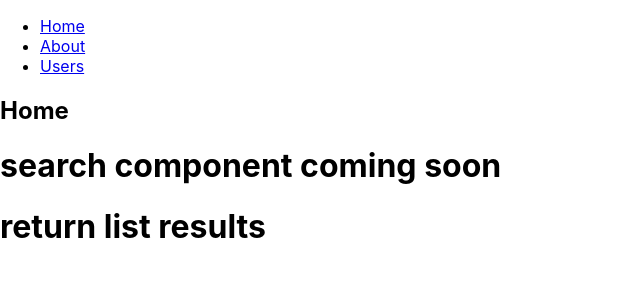
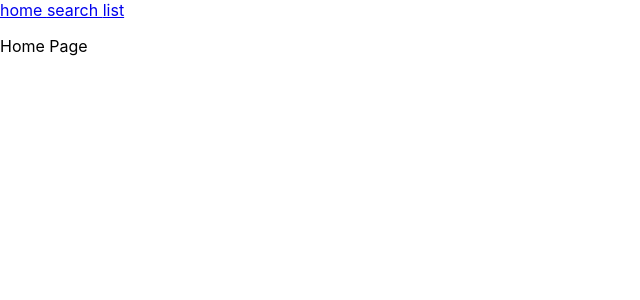
Before and after one commit to BrendanShields/burning-airlines-client, a React (Create React App) app: page /#/ in a window 1280 px wide. Shown: the top 300 px of the page, without its empty margins (0-640 px from the left). Built offline with nearby package versions, Linux system fonts and the light colour scheme.

Commit message:
Added route pages and linked them

```diff
--- /dev/null
+++ b/src/Routes.js
@@ -0,0 +1,18 @@
+import React from 'react'; //component not required
+import { HashRouter as Router, Route} from 'react-router-dom'; //renaming router with destructuring
+
+import Home from './components/Home';
+import FlightSearch from './components/FlightSearch';
+import List from './components/List';
+
+const Routes = (
+  <Router>
+    <div>
+      <Route exact path="/" component={ Home } />
+      <Route exact path="/search" component={ FlightSearch } />
+      <Route path="/list" component={ List } />
+    </div>
+  </Router>
+);
+
+export default Routes;
--- a/src/components/FlightSearch.js
+++ b/src/components/FlightSearch.js
@@ -1,9 +1,15 @@
 import React, { Component } from 'react';
+import Nav from './Nav'
 
 class FlightSearch extends Component {
   render () {
     return (
-
+      <div>
+      <Nav />
+      <p> Flight Search </p>
+      </div>
     )
   }
 }
+
+export default FlightSearch
--- a/src/components/Home.js
+++ b/src/components/Home.js
@@ -1,4 +1,5 @@
 import React, { Component } from 'react'
+
 
 import List from './List'
 import Nav from './Nav'
@@ -9,10 +10,8 @@ class Home extends Component {
   render () {
     return (
       <div>
-      < Nav />
-      < Search />
-      < List />
-
+      <Nav />
+      <p> Home Page </p>
       </div>
     )
   }
--- a/src/components/List.js
+++ b/src/components/List.js
@@ -1,9 +1,13 @@
 import React, { Component } from 'react'
+import Nav from './Nav'
 
 class List extends Component {
   render () {
     return (
-      <h1> return list results </h1>
+      <div>
+      < Nav />
+      <p> List Page </p>
+      </div>
     )
   }
 }
--- a/src/components/Nav.js
+++ b/src/components/Nav.js
@@ -1,41 +1,23 @@
 import React, { Component } from 'react'
+import { Link } from 'react-router-dom';
 
-import { BrowserRouter as Router, Route, Link } from "react-router-dom";
+import Home from './Home'
+import Search from './FlightSearch'
+import List from './List'
+
+class Nav extends Component {
+
+  render () {
+    return (
+      <div>
+      <Link to="/">home </Link>
+      <Link to="/search">search </Link>
+      <Link to="/list">list </Link>
 
 
-const Index = () => <h2>Home</h2>;
-const About = () => <h2>Flights</h2>;
-const Users = () => <h2>User</h2>;
+      </div>
+    )
+  }
+}
 
-
-class Nav extends Component {
-  render () {
-    return (
-
-        <Router>
-          <div>
-            <nav>
-              <ul>
-                <li>
-                  <Link to="/">Home</Link>
-                </li>
-                <li>
-                  <Link to="/about/">About</Link>
-                </li>
-                <li>
-                  <Link to="/users/">Users</Link>
-                </li>
-              </ul>
-            </nav>
-
-            <Route path="/" exact component={Index} />
-            <Route path="/about/" component={About} />
-            <Route path="/users/" component={Users} />
-          </div>
-        </Router>
-
-      );
-    }
-  }
-
-      export default Nav;
+export default Nav;
--- a/src/index.js
+++ b/src/index.js
@@ -2,9 +2,10 @@ import React from 'react';
 import ReactDOM from 'react-dom';
 import './index.css';
 import App from './components/Home';
+import Routes from './Routes'
 import * as serviceWorker from './serviceWorker';
 
-ReactDOM.render(<App />, document.getElementById('root'));
+ReactDOM.render(Routes, document.getElementById('root'));
 
 // If you want your app to work offline and load faster, you can change
 // unregister() to register() below. Note this comes with some pitfalls.
```
